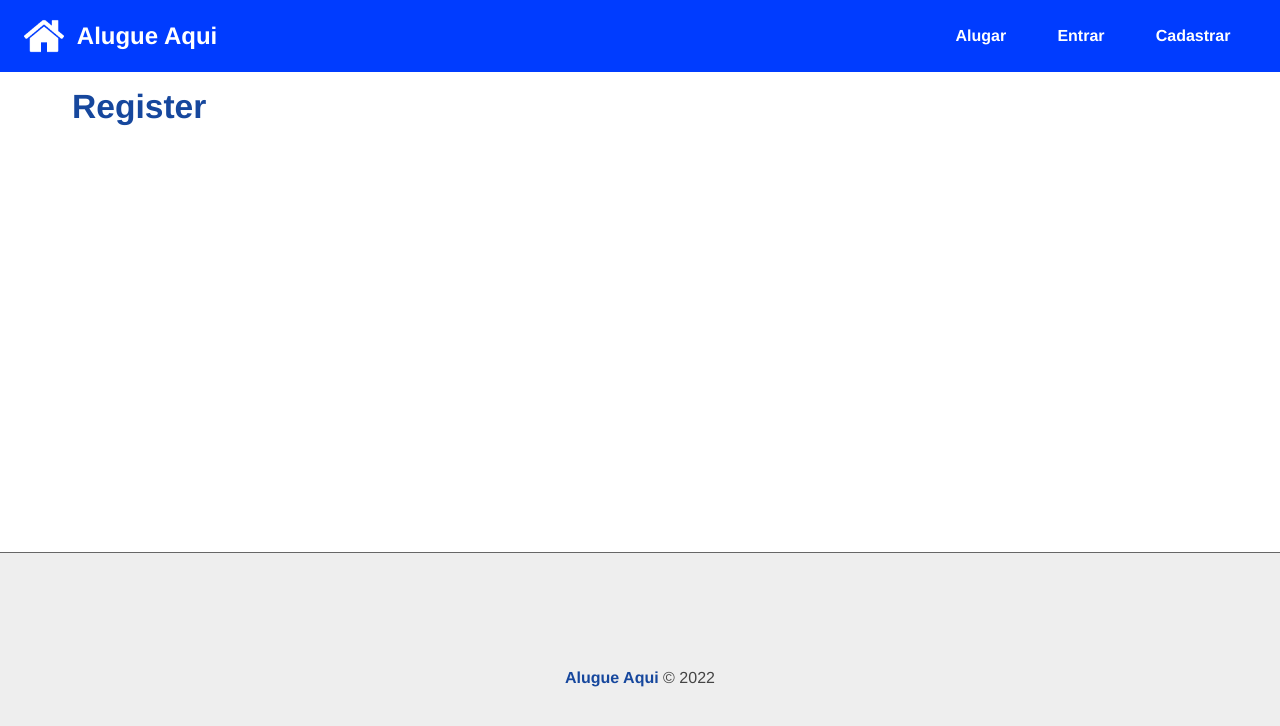
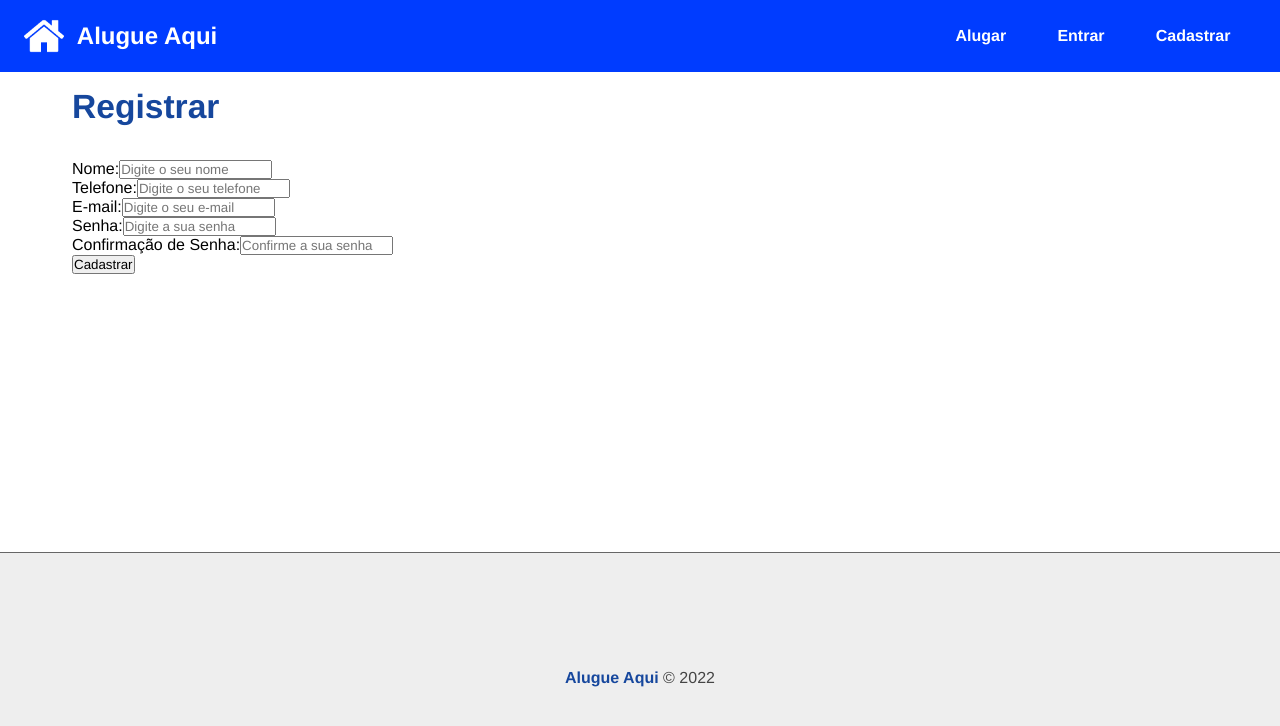
Before and after one commit to rianbr10/alugue_aqui, a React (Create React App) app in the folder frontend/: page /register in a window 1280 px wide. Shown: the top 726 px of the page. Built offline with nearby package versions, Linux system fonts and the light colour scheme.

Commit message:
Iniciando o formulário de registro de usuário

```diff
--- /dev/null
+++ b/frontend/src/components/form/Input.js
@@ -0,0 +1,28 @@
+import styles from './Input.module.css';
+
+function Input({
+  type,
+  text,
+  name,
+  placeholder,
+  handleOnChange,
+  value,
+  multiple,
+}) {
+  return (
+    <div>
+      <label htmlFor={name}>{text}:</label>
+      <input
+        type={type}
+        name={name}
+        id={name}
+        placeholder={placeholder}
+        onChange={handleOnChange}
+        value={value}
+        {...(multiple ? {multiple} : '' )}
+      />
+    </div>
+  )
+}
+
+export default Input;
--- a/frontend/src/components/pages/Auth/Register.js
+++ b/frontend/src/components/pages/Auth/Register.js
@@ -1,7 +1,52 @@
+import Input from '../../form/Input';
+
 function Register() {
+
+  function handleChange(e) {
+
+  }
+
   return (
     <section>
-      <h1>Register</h1>
+      <h1>Registrar</h1>
+      <form>
+        <Input
+          text="Nome"
+          type="text"
+          name="name"
+          placeholder="Digite o seu nome"
+          handleOnChange={handleChange}
+        />
+        <Input
+          text="Telefone"
+          type="text"
+          name="phone"
+          placeholder="Digite o seu telefone"
+          handleOnChange={handleChange}
+        />
+        <Input
+          text="E-mail"
+          type="email"
+          name="email"
+          placeholder="Digite o seu e-mail"
+          handleOnChange={handleChange}
+        />
+        <Input
+          text="Senha"
+          type="password"
+          name="password"
+          placeholder="Digite a sua senha"
+          handleOnChange={handleChange}
+        />
+        <Input
+          text="Confirmação de Senha"
+          type="password"
+          name="confirmpassword"
+          placeholder="Confirme a sua senha"
+          handleOnChange={handleChange}
+        />
+        <input type="submit" value="Cadastrar" />
+      </form>
     </section>
   )
 }
```
Also changed, not shown: frontend/src/components/form/Input.module.css (added).
